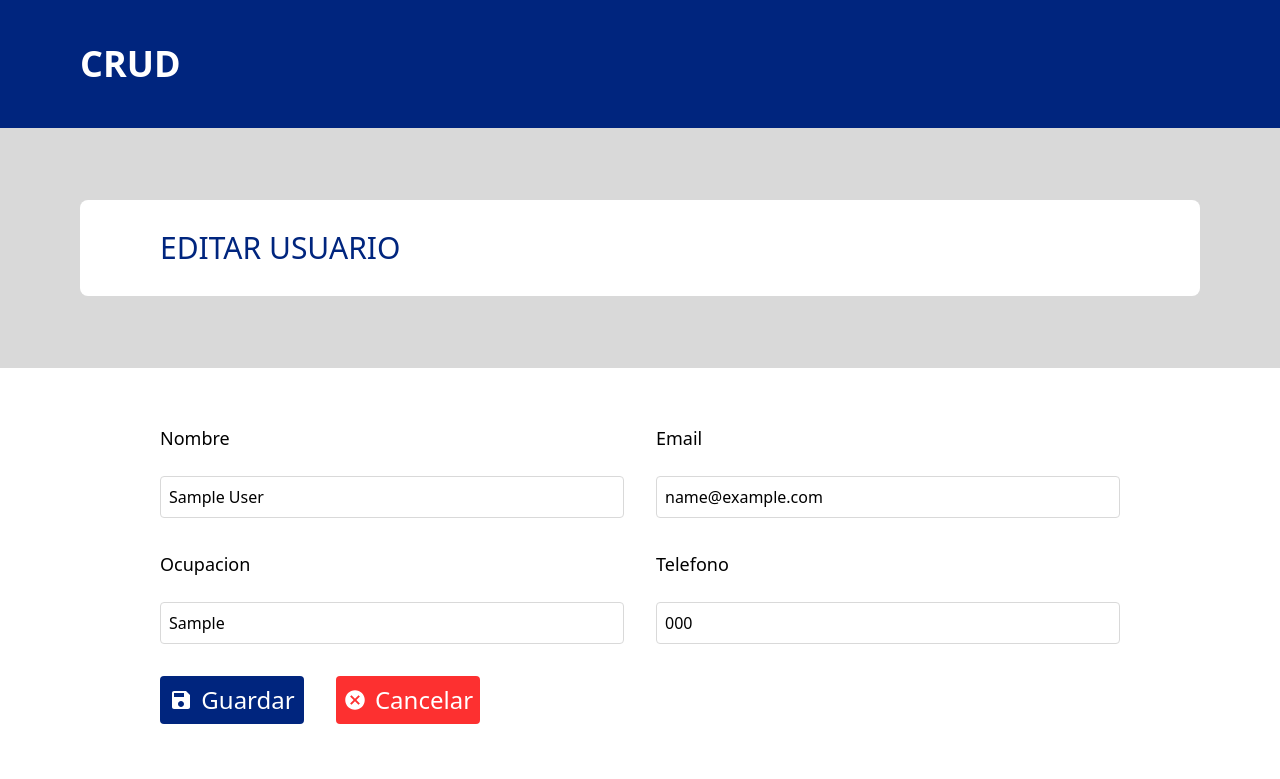
After one commit to daniel-villada/Talleres, a PHP site: page /edit.php?id=1 in a window 1280 px wide. The commit adds this page. Shown: the top 779 px of the page. Run offline with PHP 8.4, Linux system fonts and the light colour scheme; tables that the repository leaves empty or names only in its code hold one stand-in row (values such as "Sample post"); some libraries are stand-ins or nearby versions.

Commit message:
chore: add edit logic

```diff
--- a/CRUD/create.php
+++ b/CRUD/create.php
@@ -1,5 +1,6 @@
 <?php include "sendData.php" ?>
 
+<?php $title = "Crud - Create"; ?>
 <?php include "includes/Header.php"; ?>
 <div class="flex flex-col justify-center bg-disabled h-60 px-20">
     <div class="flex bg-white h-24 rounded-lg justify-between items-center px-20">
--- /dev/null
+++ b/CRUD/edit.php
@@ -0,0 +1,68 @@
+<?php include "./database.php"; ?>
+<?php
+if (isset($_GET['id'])) {
+  $id = $_GET['id'];
+  $sql = "SELECT * FROM users where id = $id";
+  $result = $conn->query($sql);
+  if ($result and mysqli_num_rows($result) == 1) {
+    $datos = mysqli_fetch_assoc($result);
+    $name = $datos['name'];
+    $email = $datos['email'];
+    $ocupation = $datos['ocupation'];
+    $phone_number = $datos['phone_number'];
+  }
+}
+
+if (isset($_POST['update'])) {
+  $id = $_GET['id'];
+  $name = $_POST['name'];
+  $email = $_POST['email'];
+  $ocupation = $_POST['ocupation'];
+  $phone_number = $_POST['phone_number'];
+  $sql = "UPDATE users SET name = '$name', email = '$email', ocupation = '$ocupation', phone_number = '$phone_number' WHERE id = $id";
+  if ($conn->query($sql)) {
+    header("Location: index.php");
+  }
+}
+?>
+
+<?php $title = "Crud - edit" ?>
+<?php include "includes/Header.php"; ?>
+
+<div class="flex flex-col justify-center bg-disabled h-60 px-20">
+  <div class="flex bg-white h-24 rounded-lg justify-between items-center px-20">
+    <h1 class="text-3xl text-primary font-medium">EDITAR USUARIO</h1>
+  </div>
+</div>
+<div class="relative overflow-x-auto px-40 py-14">
+  <form action="edit.php?id=<?php echo $_GET['id']; ?>" method="POST" class="grid grid-cols-4 gap-8">
+    <div class="flex flex-col gap-6 col-span-2">
+      <label for="name" class="text-lg font-medium">Nombre</label>
+      <input type="text" name="name" id="name" placeholder="Richard" class="p-2 rounded border border-disabled" value="<?php echo $datos['name'] ?>">
+    </div>
+    <div class="flex flex-col gap-6 col-span-2">
+      <label for="email" class="text-lg font-medium">Email</label>
+      <input type="text" name="email" id="email" placeholder="piedpiper@net.com" class="p-2 rounded border border-disabled" value="<?php echo $datos['email'] ?>">
+    </div>
+    <div class="flex flex-col gap-6 col-span-2">
+      <label for="ocupation" class="text-lg font-medium">Ocupacion</label>
+      <input type="text" name="ocupation" id="ocupation" placeholder="Software Enginner" class="p-2 rounded border border-disabled" value="<?php echo $datos['ocupation'] ?>">
+    </div>
+    <div class="flex flex-col gap-6 col-span-2">
+      <label for="phone_number" class="text-lg font-medium">Telefono</label>
+      <input type="text" name="phone_number" id="phone_number" placeholder="000-000-00-00" class="p-2 rounded border border-disabled" value="<?php echo $datos['phone_number'] ?>">
+    </div>
+    <div class="flex col-span-4 gap-8">
+      <button type="submit" name="update" id="update" class="flex gap-2 justify-center items-center w-36 h-12 bg-primary text-white rounded text-2xl font-light">
+        <ion-icon name="save" class="text-2xl"></ion-icon>
+        Guardar
+      </button>
+      <div class="flex gap-2 justify-center items-center w-36 h-12 bg-danger text-white rounded">
+        <ion-icon name="close-circle" class="text-2xl"></ion-icon>
+        <a href="/index.php" class="text-2xl font-light">Cancelar</a>
+      </div>
+    </div>
+  </form>
+</div>
+
+<?php include "includes/Footer.php"; ?>
--- a/CRUD/includes/Header.php
+++ b/CRUD/includes/Header.php
@@ -4,7 +4,7 @@
 <head>
   <meta charset="UTF-8">
   <meta name="viewport" content="width=device-width, initial-scale=1.0">
-  <title>Crud - Sena</title>
+  <title><?php echo $title; ?></title>
   <script src="https://cdn.tailwindcss.com"></script>
   <link href="https://unpkg.com/ionicons@4.5.10-0/dist/css/ionicons.min.css" rel="stylesheet">
   <!-- Custom Tailwindcss colors -->
```
Also changed, not shown: CRUD/deleteData.php (added, +11 -0 lines), CRUD/index.php (+14 -16 lines).
